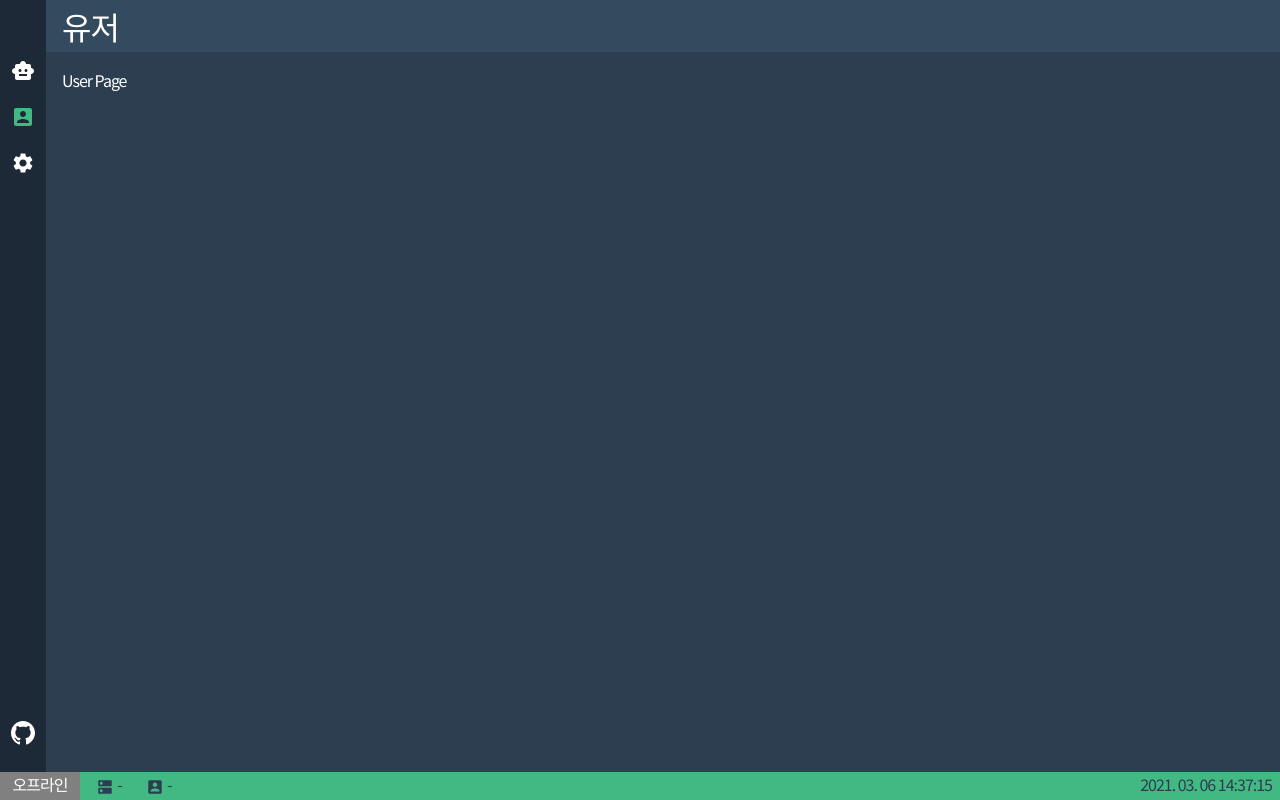
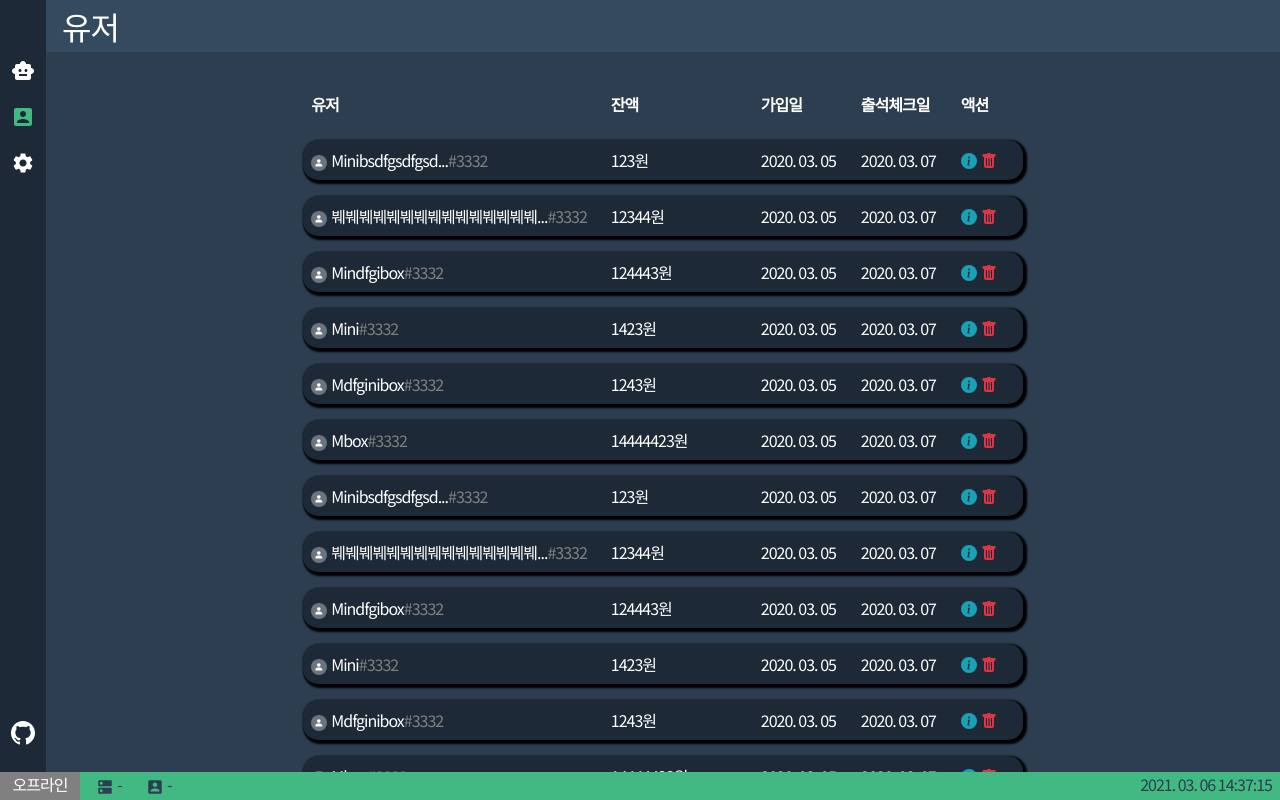
Before and after one commit to minibox24/easygamebot, a Vue app in the folder webdev/: page /user in a window 1280 px wide. Built offline with nearby package versions, Linux system fonts and the light colour scheme.

Commit message:
feat(web): user table

```diff
--- a/webdev/src/views/User.vue
+++ b/webdev/src/views/User.vue
@@ -1,14 +1,156 @@
 <template>
   <div id="user">
-    User Page
+    <table id="user-table">
+      <thead>
+        <tr>
+          <th>유저</th>
+          <th>잔액</th>
+          <th>가입일</th>
+          <th>출석체크일</th>
+          <th>액션</th>
+        </tr>
+      </thead>
+      <tbody>
+        <tr class="userbox" v-for="user in users" :key="user">
+          <td class="user">
+            <b-avatar class="mr-1" :src="user.avatar" size="16px"/>
+            <span>{{ user.name.length > 16 ? `${user.name.slice(0, 15)}...` : user.name }}</span>
+            <span class="discord-tag">#{{ user.tag }}</span>
+          </td>
+          <td>{{ user.money }}{{ unit }}</td>
+          <td>{{ user.joinAt }}</td>
+          <td>{{ user.checkAt }}</td>
+          <td>
+            <b-icon
+              icon="info-circle-fill" variant="info"
+              class="mr-1 iconbtn" v-b-tooltip.v-light.hover.top="'상세 정보'"
+            />
+            <b-icon
+              icon="trash-fill" variant="danger"
+              class="iconbtn" v-b-tooltip.v-light.hover.top="'삭제'"
+            />
+          </td>
+        </tr>
+      </tbody>
+    </table>
   </div>
 </template>
 
 <script>
 export default {
+  data () {
+    return {
+      users: [
+        { avatar: '', name: 'Minibsdfgsdfgsdfgdox', tag: '3332', money: '123', joinAt: '2020. 03. 05', checkAt: '2020. 03. 07' },
+        { avatar: '', name: '붸붸붸붸붸붸붸붸붸붸붸붸붸붸붸붸붸붸붸붸', tag: '3332', money: '12344', joinAt: '2020. 03. 05', checkAt: '2020. 03. 07' },
+        { avatar: '', name: 'Mindfgibox', tag: '3332', money: '124443', joinAt: '2020. 03. 05', checkAt: '2020. 03. 07' },
+        { avatar: '', name: 'Mini', tag: '3332', money: '1423', joinAt: '2020. 03. 05', checkAt: '2020. 03. 07' },
+        { avatar: '', name: 'Mdfginibox', tag: '3332', money: '1243', joinAt: '2020. 03. 05', checkAt: '2020. 03. 07' },
+        { avatar: '', name: 'Mbox', tag: '3332', money: '14444423', joinAt: '2020. 03. 05', checkAt: '2020. 03. 07' },
+        { avatar: '', name: 'Minibsdfgsdfgsdfgdox', tag: '3332', money: '123', joinAt: '2020. 03. 05', checkAt: '2020. 03. 07' },
+        { avatar: '', name: '붸붸붸붸붸붸붸붸붸붸붸붸붸붸붸붸붸붸붸붸', tag: '3332', money: '12344', joinAt: '2020. 03. 05', checkAt: '2020. 03. 07' },
+        { avatar: '', name: 'Mindfgibox', tag: '3332', money: '124443', joinAt: '2020. 03. 05', checkAt: '2020. 03. 07' },
+        { avatar: '', name: 'Mini', tag: '3332', money: '1423', joinAt: '2020. 03. 05', checkAt: '2020. 03. 07' },
+        { avatar: '', name: 'Mdfginibox', tag: '3332', money: '1243', joinAt: '2020. 03. 05', checkAt: '2020. 03. 07' },
+        { avatar: '', name: 'Mbox', tag: '3332', money: '14444423', joinAt: '2020. 03. 05', checkAt: '2020. 03. 07' },
+        { avatar: '', name: 'Minibsdfgsdfgsdfgdox', tag: '3332', money: '123', joinAt: '2020. 03. 05', checkAt: '2020. 03. 07' },
+        { avatar: '', name: '붸붸붸붸붸붸붸붸붸붸붸붸붸붸붸붸붸붸붸붸', tag: '3332', money: '12344', joinAt: '2020. 03. 05', checkAt: '2020. 03. 07' },
+        { avatar: '', name: 'Mindfgibox', tag: '3332', money: '124443', joinAt: '2020. 03. 05', checkAt: '2020. 03. 07' },
+        { avatar: '', name: 'Mini', tag: '3332', money: '1423', joinAt: '2020. 03. 05', checkAt: '2020. 03. 07' },
+        { avatar: '', name: 'Mdfginibox', tag: '3332', money: '1243', joinAt: '2020. 03. 05', checkAt: '2020. 03. 07' },
+        { avatar: '', name: 'Mbox', tag: '3332', money: '14444423', joinAt: '2020. 03. 05', checkAt: '2020. 03. 07' },
+        { avatar: '', name: 'Minibsdfgsdfgsdfgdox', tag: '3332', money: '123', joinAt: '2020. 03. 05', checkAt: '2020. 03. 07' },
+        { avatar: '', name: '붸붸붸붸붸붸붸붸붸붸붸붸붸붸붸붸붸붸붸붸', tag: '3332', money: '12344', joinAt: '2020. 03. 05', checkAt: '2020. 03. 07' },
+        { avatar: '', name: 'Mindfgibox', tag: '3332', money: '124443', joinAt: '2020. 03. 05', checkAt: '2020. 03. 07' },
+        { avatar: '', name: 'Mini', tag: '3332', money: '1423', joinAt: '2020. 03. 05', checkAt: '2020. 03. 07' },
+        { avatar: '', name: 'Mdfginibox', tag: '3332', money: '1243', joinAt: '2020. 03. 05', checkAt: '2020. 03. 07' },
+        { avatar: '', name: 'Mbox', tag: '3332', money: '14444423', joinAt: '2020. 03. 05', checkAt: '2020. 03. 07' }
+      ],
+      unit: '원'
+    }
+  },
   mounted () {
     this.$store.commit('setTitle', '유저')
     this.$store.commit('setActivate', this.$route.name)
   }
 }
 </script>
+
+<style>
+#user {
+  display: flex;
+  justify-content: center;
+}
+
+#user-table {
+  border-collapse: separate;
+  border-spacing: 0 1rem;
+}
+
+.userbox {
+  background: #1D2936;
+  box-shadow: 2px 2px 2px 2px black;
+  border-radius: 15px;
+}
+
+tr td:first-child {
+  border-top-left-radius: 15px;
+  border-bottom-left-radius: 15px;
+}
+
+tr td:last-child {
+  border-top-right-radius: 15px;
+  border-bottom-right-radius: 15px;
+}
+
+#user-table th {
+  padding: .5rem;
+}
+
+#user-table td {
+  width: 100px;
+  padding: .5rem;
+}
+
+#user-table td:nth-child(1) {
+  width: auto;
+  padding-right: 1rem;
+  overflow: hidden;
+  justify-content: left;
+  align-items: center;
+}
+
+#user-table td:nth-child(2) {
+  min-width: 150px;
+  width: auto;
+}
+
+#user-table td:last-child {
+  width: 70px;
+}
+
+#user-table td:nth-child(2) { display: none }
+#user-table td:nth-child(3) { display: none }
+#user-table td:nth-child(4) { display: none }
+#user-table th:nth-child(2) { display: none }
+#user-table th:nth-child(3) { display: none }
+#user-table th:nth-child(4) { display: none }
+
+.user {
+  /*display: flex;*/
+  justify-content: center;
+}
+
+.iconbtn {
+  cursor: pointer;
+}
+
+@media ( min-width: 900px ) {
+  #user-table td:nth-child(2) { display: table-cell }
+  #user-table td:nth-child(3) { display: table-cell }
+  #user-table td:nth-child(4) { display: table-cell }
+  #user-table th:nth-child(2) { display: table-cell }
+  #user-table th:nth-child(3) { display: table-cell }
+  #user-table th:nth-child(4) { display: table-cell }
+}
+</style>
```
